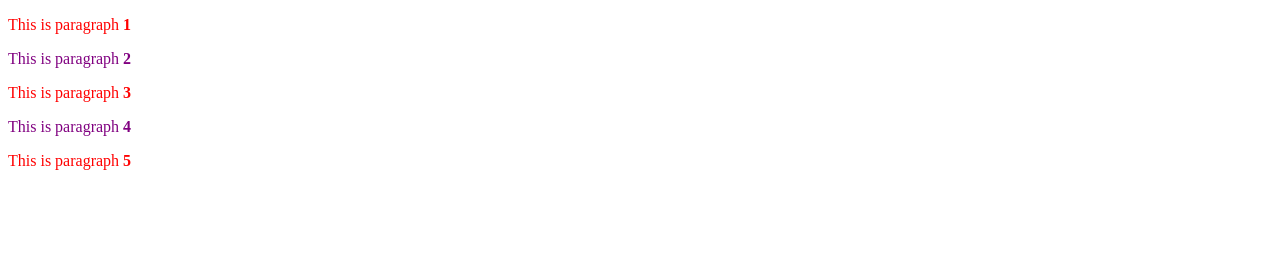
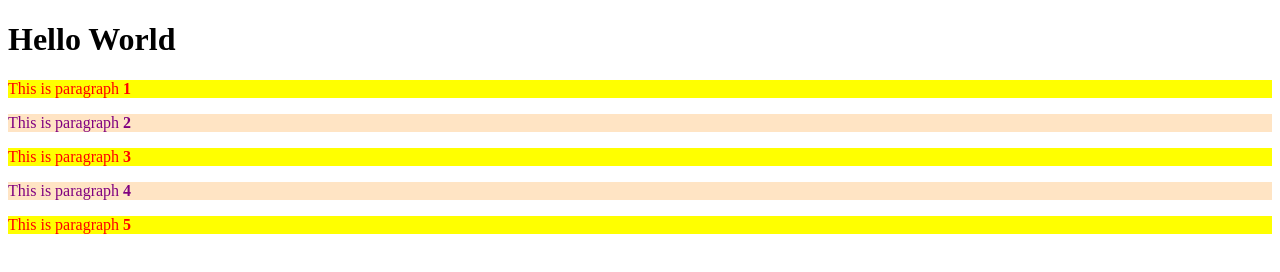
Before and after one commit to Nazil1712/JQuery, a plain HTML site: page index.html in a window 1280 px wide. Drawn offline with Linux system fonts and the light colour scheme.

Commit message:
Different Events

```diff
--- a/index.html
+++ b/index.html
@@ -6,12 +6,14 @@
     <meta name="viewport" content="width=device-width, initial-scale=1.0">
     <title>JQuery</title>
     <style>
-        .text-red{
+        .text-red {
             color: red;
+            background-color: yellow;
         }
 
-        .text-purple{
+        .text-purple {
             color: purple;
+            background-color: bisque;
         }
     </style>
 </head>
@@ -23,8 +25,8 @@
     <p id="kk" class="text-red">This is paragraph <b>3</b> </p>
     <p class="text-purple">This is paragraph <b>4</b> </p>
     <p class="text-red">This is paragraph <b>5</b> </p>
+</body>
 
-</body>
 <script src="js/jquery-3.7.1.min.js"></script>
 <script src="./myjQuery.js"></script>
 
--- a/myjQuery.js
+++ b/myjQuery.js
@@ -1,4 +1,3 @@
-
 $(document).ready(function(){
     // $(Selector).action
     // $('h1').action() //jQuery Syntax
@@ -15,6 +14,32 @@ $(document).ready(function(){
         // $('#id').hide();
         // $('.class').hide();
     })
+
+
+    // $('p').dblclick(function(){
+    //     console.log("You DOUBLE CLICKED ON P", this)
+    // })
+
+
+    // $('p').mouseenter(function(){
+    //     console.log("You enetered : ", this)
+    // })
+
+
+    // $('p').mouseleave(function(){
+    //     console.log("You leaved : ", this)
+    // })
+
+
+    // .hover takes two parameters, 1) For mouseEnter and 2) mouseleave
+    $('p').hover(function(){
+        console.log("You Entered")
+    }, function() {
+        console.log("You Leaved")
+    })
+
+
+
 
 
     /*
@@ -35,5 +60,5 @@ $(document).ready(function(){
     // $('#kk').click()
 
 
-    $('*').click()
-})
+    // $('*').click()
+});
```
Also changed, not shown: practice.html (renamed from index2.html), 1 other file.
